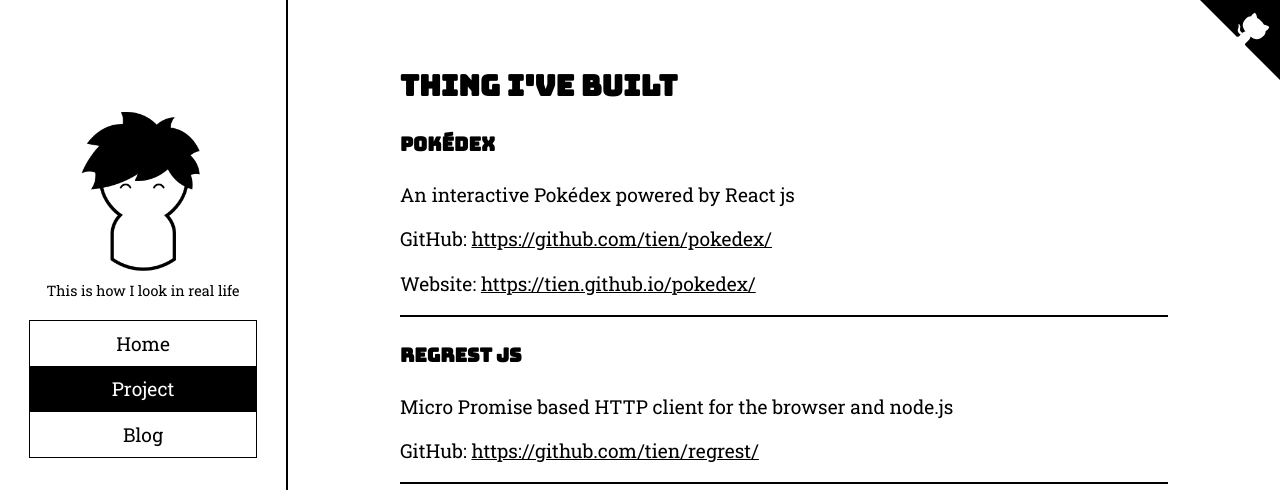
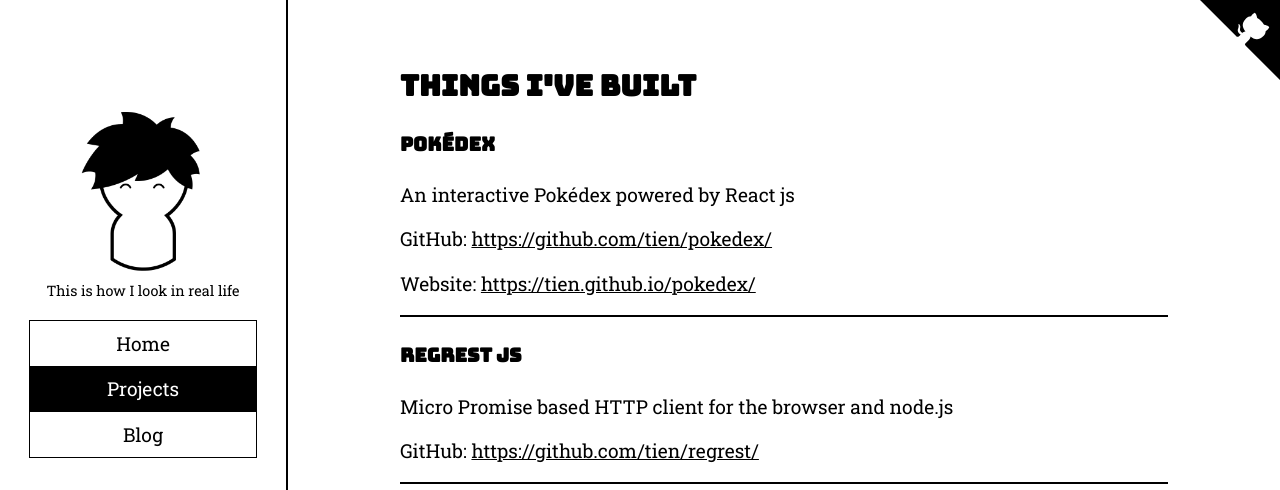
Before and after one commit to tien/tien.github.io, a Jekyll site: the page built from projects.html, in a window 1280 px wide. Shown: the top 490 px of the page. Built offline with Jekyll 4.4.1, drawn with Linux system fonts in a browser that asks for light colours.

Commit message:
Add plural to Projects page

```diff
--- a/_data/navigation.yml
+++ b/_data/navigation.yml
@@ -1,8 +1,8 @@
 - title: Home
   url: /
 
-- title: Project
-  url: /project.html
+- title: Projects
+  url: /projects.html
 
 - title: Blog
   url: /blog.html
--- a/project.html
+++ b/projects.html
@@ -4,7 +4,7 @@
 
 <section id="projects">
   <header>
-    <h1>Thing I've built</h1>
+    <h1>Things I've built</h1>
   </header>
 
   {% for project in site.data.projects %}
```
